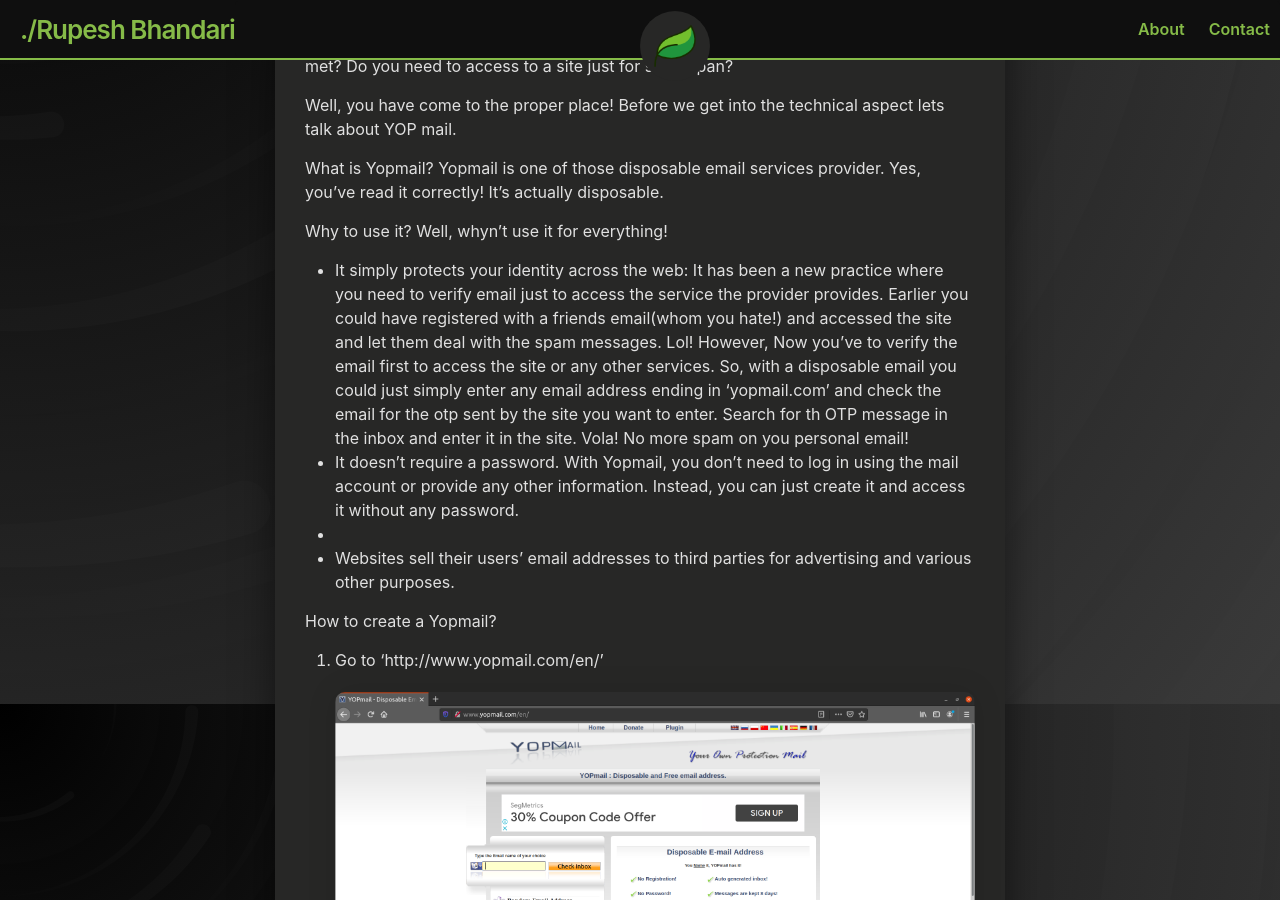
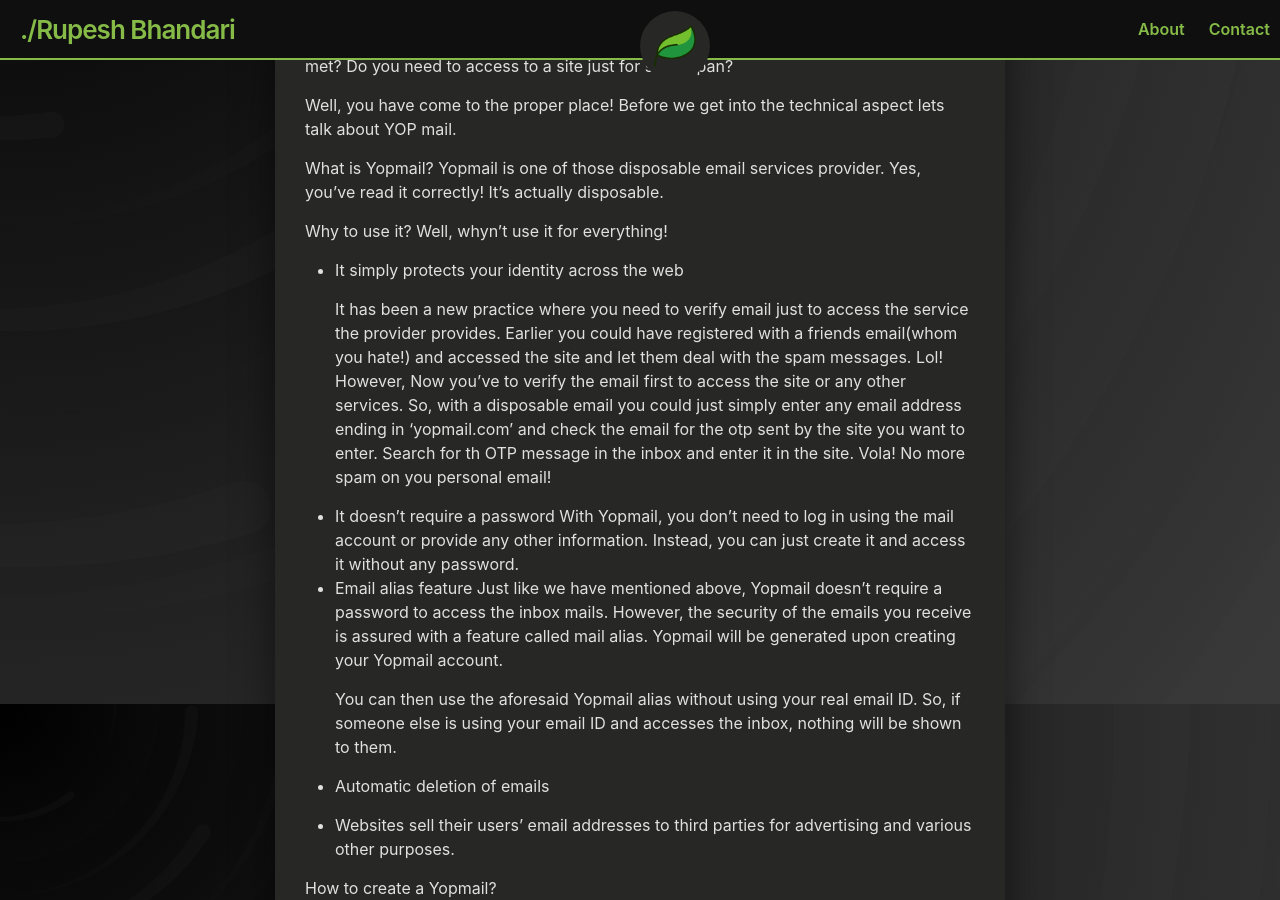
Before and after one commit to RupeshBhandari/rpshbhandari.github.ioa, a Jekyll site: the page built from _posts/2018-02-06-How to Create Disposable Email Address with Yopmail?.md, in a window 1280 px wide and 900 px high, scrolled down 256 px. Built offline with Jekyll 4.4.1, drawn with Linux system fonts in a browser that asks for light colours; our own code applies the rules of GitHub Pages for plain Markdown files; a script that is not in the unit is left out; comment, search, counter and statistics services are not loaded; some of the changed text lies outside the part shown.

Commit message:
updated_indentation-post-yopmial

```diff
--- a/_posts/2018-02-06-How to Create Disposable Email Address with Yopmail?.md
+++ b/_posts/2018-02-06-How to Create Disposable Email Address with Yopmail?.md
@@ -7,11 +7,18 @@ Yopmail is one of those disposable email services provider. Yes, you've read it
 
 Why to use it?
 Well, whyn't use it for everything!
-- It simply protects your identity across the web:
+- It simply protects your identity across the web
+
     It has been a new practice where you need to verify email just to access the service the provider provides. Earlier you could have registered with a friends email(whom you hate!) and accessed the site and let them deal with the spam messages. Lol! However, Now you've to verify the email first to access the site or any other services. So, with a disposable email you could just simply enter any email address ending in 'yopmail.com' and check the email for the otp sent by the site you want to enter. Search for th OTP message in the inbox and enter it in the site. Vola! No more spam on you personal email!
-- It doesn't require a password.
+- It doesn't require a password
     With Yopmail, you don’t need to log in using the mail account or provide any other information. Instead, you can just create it and access it without any password.
--
+- Email alias feature
+    Just like we have mentioned above, Yopmail doesn’t require a password to access the inbox mails. However, the security of the emails you receive is assured with a feature called mail alias. Yopmail will be generated upon creating your Yopmail account.
+
+    You can then use the aforesaid Yopmail alias without using your real email ID. So, if someone else is using your email ID and accesses the inbox, nothing will be shown to them.
+
+- Automatic deletion of emails
+
 - Websites sell their users’ email addresses to third parties for advertising and various other purposes.
 
 
@@ -30,5 +37,6 @@ How to create a Yopmail?
 
 The but in this case are:
 - You should remember is that Yopmail (and other disposable email accounts) are not protected.
-In other words, emails that come under the aforesaid account number can be accessed by other users. This problem can't be avioded but it can be 'somewhat' reduced by choosing a ultra-ultra-ultra unique email address. Phew, thats a lot of ultras!
+
+    In other words, emails that come under the aforesaid account number can be accessed by other users. This problem can't be avioded but it can be 'somewhat' reduced by choosing a ultra-ultra-ultra unique email address. Phew, thats a lot of ultras!
 - Emails received on the Yopmail will stay only for a period of 8 days.
```
